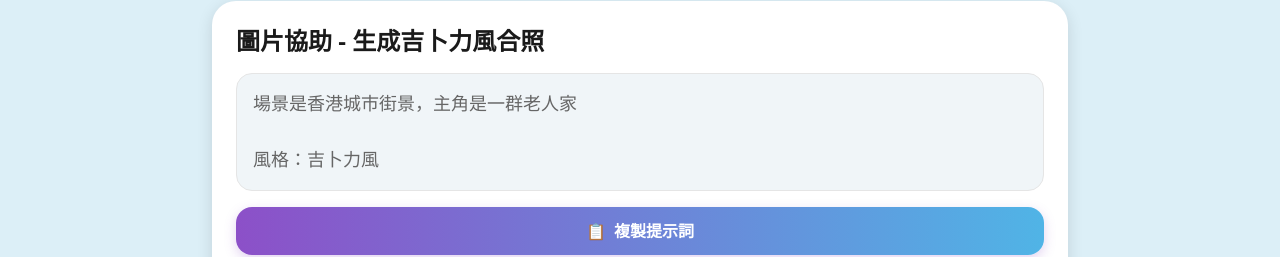
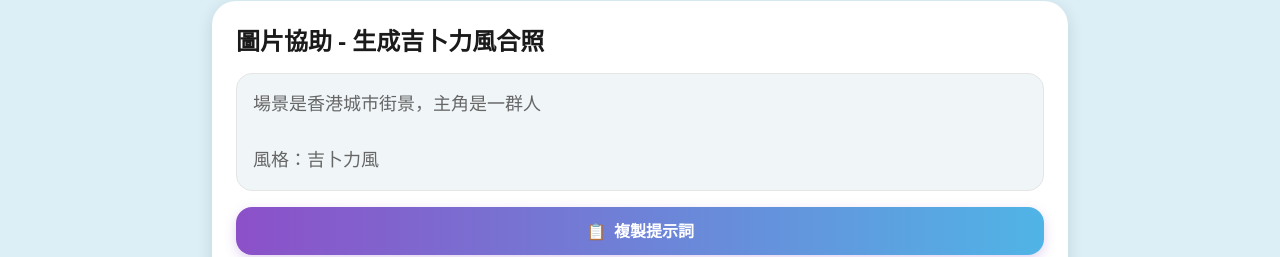
Before and after one commit to echohuiecho/pix-mint-web, a Next.js app: page /teach-elderly-img-gen/4 in a window 1280 px wide. Shown: the part 211-468 px from the top of the page. Built offline with nearby package versions, Linux system fonts and the light colour scheme.

Commit message:
update text and image

```diff
--- a/app/teach-elderly-img-gen/4/page.tsx
+++ b/app/teach-elderly-img-gen/4/page.tsx
@@ -8,7 +8,7 @@ export default function TeachElderlyImgGenPage4() {
   const [copied, setCopied] = useState(false);
   const [downloading, setDownloading] = useState(false);
 
-  const prompt = `場景是香港城市街景，主角是一群老人家
+  const prompt = `場景是香港城市街景，主角是一群人
 
 風格：吉卜力風`;
 
@@ -23,7 +23,7 @@ export default function TeachElderlyImgGenPage4() {
   };
 
   const handleDownload = async () => {
-    const imageUrl = 'https://uploads-pixmint.sgp1.cdn.digitaloceanspaces.com/uploads-pixmint-1759585587760/ai-generated-images/ChatGPT%20Image%20Jan%2027,%202026,%2004_52_34%20PM_converted.jpg';
+    const imageUrl = 'https://uploads-pixmint.sgp1.cdn.digitaloceanspaces.com/uploads-pixmint-1759585587760/ai-generated-images/WhatsApp%20Image%202026-01-28%20at%2012.13.37%20PM.jpeg';
     const filename = 'reference-image.jpg';
 
     // Detect mobile devices
```
